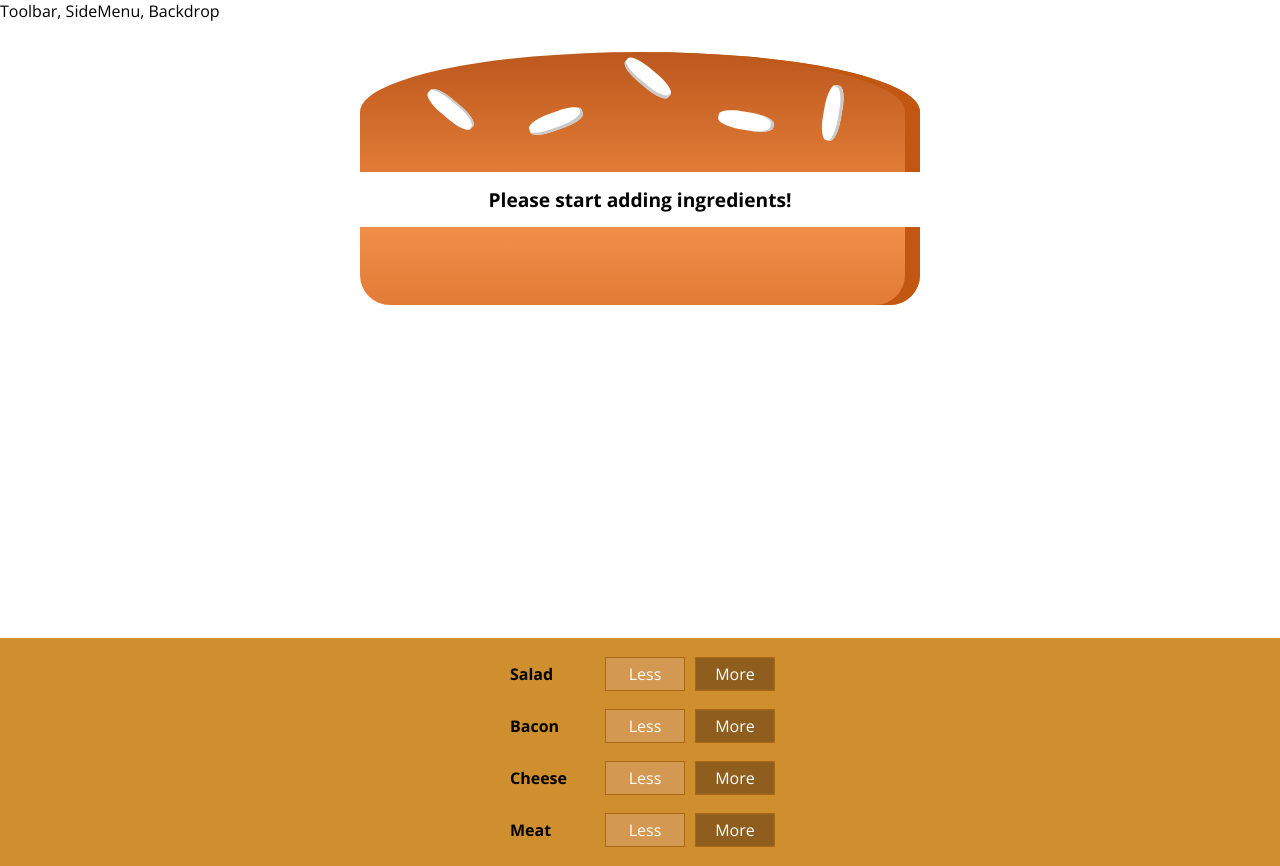
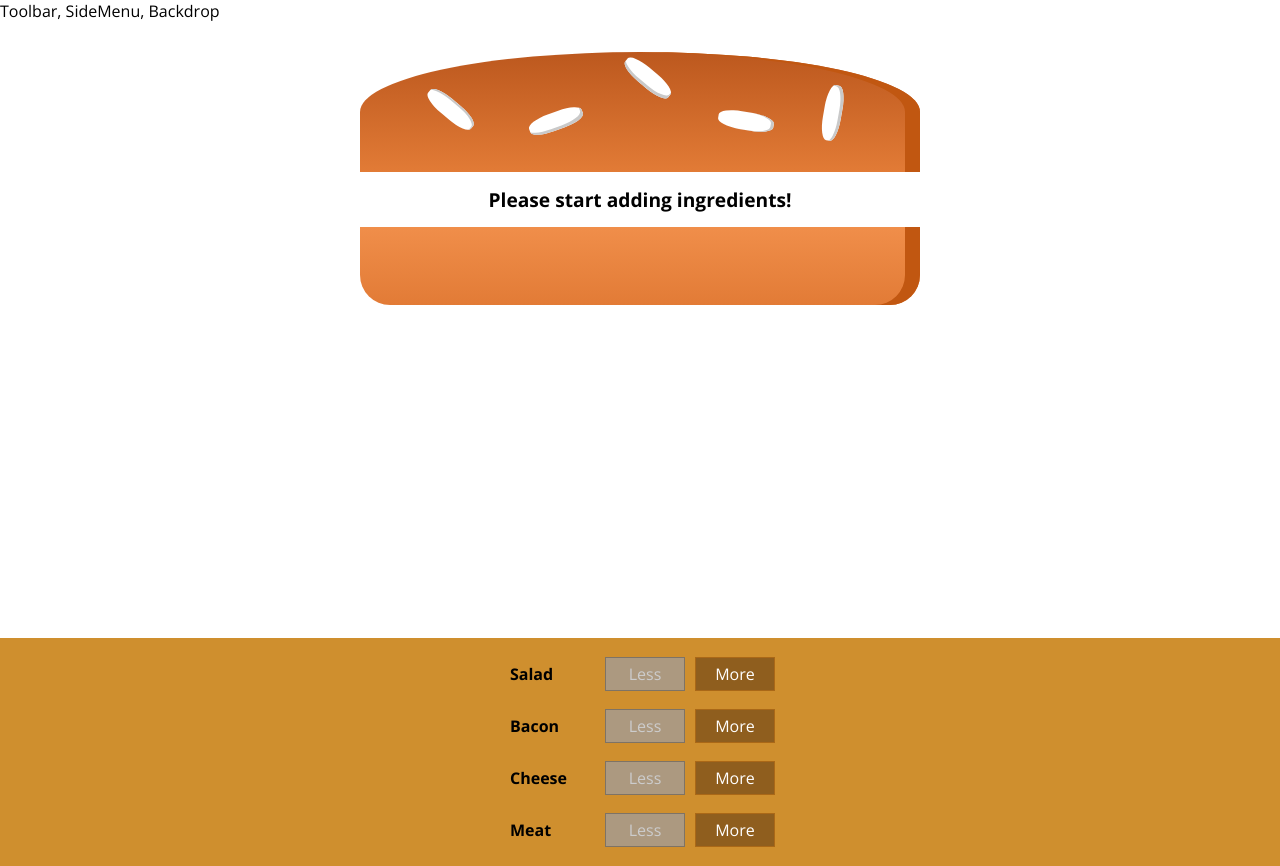
Before and after one commit to rodrake1/react-portfolio, a React (Create React App) app: page / in a window 1280 px wide. Built offline with nearby package versions, Linux system fonts and the light colour scheme.

Commit message:
134. Removing Ingredients Safely

```diff
--- a/src/components/Burger/Controls/Control/Control.js
+++ b/src/components/Burger/Controls/Control/Control.js
@@ -4,7 +4,13 @@ import classes from './Control.module.css';
 const control = props => (
   <div className={classes.Control}>
     <div className={classes.Label}>{props.label}</div>
-    <button className={classes.Less}>Less</button>
+    <button
+      className={classes.Less}
+      onClick={props.onRemove}
+      disabled={props.disabled}
+    >
+      Less
+    </button>
     <button
       className={classes.More}
       onClick={props.onAdd}
--- a/src/components/Burger/Controls/Controls.js
+++ b/src/components/Burger/Controls/Controls.js
@@ -15,7 +15,9 @@ const controls = props => (
       <Control
         key={control.label}
         label={control.label}
+        disabled={!props.ingredients[control.type]}
         onAdd={_ => props.onAddIngredient(control.type)}
+        onRemove={_ => props.onRemoveIngredient(control.type)}
       />
     ))}
   </div>
--- a/src/containers/BurgerBuilder/BurgerBuilder.js
+++ b/src/containers/BurgerBuilder/BurgerBuilder.js
@@ -24,6 +24,19 @@ class BurgerBuilder extends Component {
   addIngredient = type => {
     const amount = this.state.ingredients[type] + 1;
     const price = this.state.price + PRICES[type];
+    this.updateState(type, amount, price);
+  }
+
+  removeIngredient = type => {
+    const canRemoveIngredient = !!this.state.ingredients[type];
+    if (canRemoveIngredient) {
+      const amount = this.state.ingredients[type] - 1;
+      const price = this.state.price - PRICES[type];
+      this.updateState(type, amount, price);
+    }
+  }
+
+  updateState = (type, amount, price) => {
     const newState = {
       ...this.state,
       ingredients : {
@@ -40,7 +53,9 @@ class BurgerBuilder extends Component {
       <Aux>
         <Burger ingredients={this.state.ingredients} />
         <Controls
+          ingredients={{ ...this.state.ingredients }}
           onAddIngredient={this.addIngredient}
+          onRemoveIngredient={this.removeIngredient}
         />
       </Aux>
     );
```
